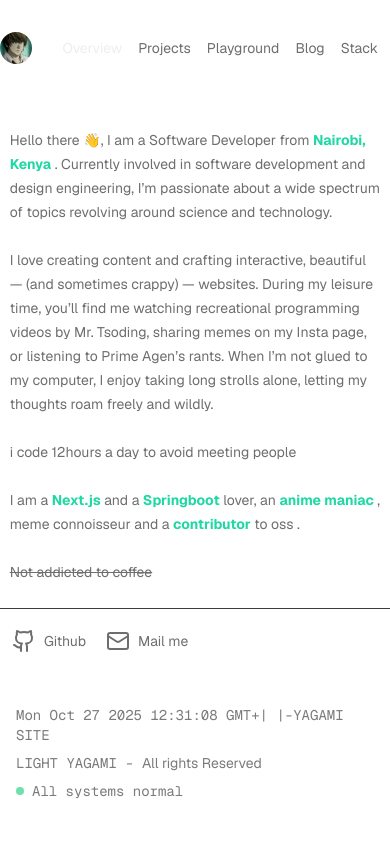
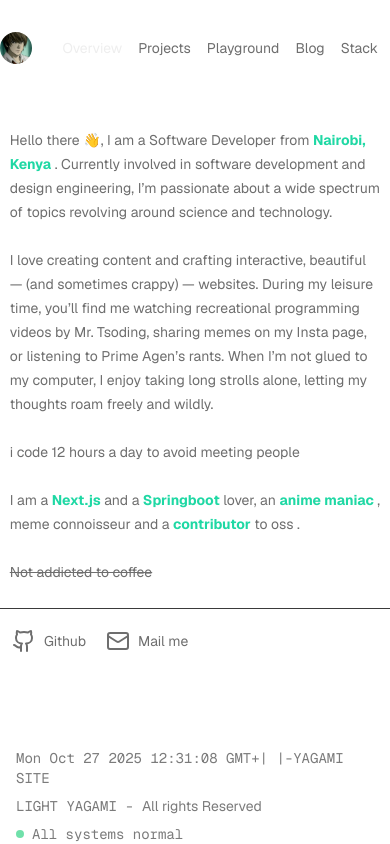
Before and after one commit to johnkinuthiaa/yagami, a Next.js app: page / in a window 390 px wide. Built offline with nearby package versions, Linux system fonts and the light colour scheme.

Commit message:
feat: fix footer

```diff
--- a/content-collections.ts
+++ b/content-collections.ts
@@ -1,9 +1,6 @@
 import { defineCollection, defineConfig } from "@content-collections/core";
 import { compileMDX } from "@content-collections/mdx";
 import { z } from "zod";
-
-// for more information on configuration, visit:
-// https://www.content-collections.dev/docs/configuration
 
 const posts = defineCollection({
   name: "posts",
--- a/src/app/layout.tsx
+++ b/src/app/layout.tsx
@@ -28,7 +28,7 @@ export default function RootLayout({
   return (
     <html lang="en">
       <body
-        className={`${geistSans.variable} ${geistMono.variable} w-full   antialiased`}
+        className={`${geistSans.variable} ${geistMono.variable} w-full antialiased`}
       >
           <div className={"flex flex-col font-sans py-8 w-full md:w-[40%] my-auto items-center justify-center mx-auto"}>
               <Header/>
--- a/src/components/layout/about-me.tsx
+++ b/src/components/layout/about-me.tsx
@@ -16,7 +16,7 @@ const AboutMe =()=>{
 
             </div>
             <div >
-                 i code 12hours a day to avoid meeting people
+                 i code 12 hours a day to avoid meeting people
             </div>
             <div className={"[&>strong]:text-[#1FD8A4]"}>
                 I am a <strong>Next.js</strong> and a <strong>Springboot</strong> lover, an <strong>anime maniac</strong> , meme connoisseur and a <strong>contributor</strong> to oss .
--- a/src/components/layout/footer.tsx
+++ b/src/components/layout/footer.tsx
@@ -10,7 +10,7 @@ const Footer =()=>{
     },[])
 
     return(
-        <footer className={"font-mono text-[#7B7B7B] text-sm flex flex-col gap-2 md:fixed lg:fixed relative bottom-6 px-4"}>
+        <footer className={"font-mono text-[#7B7B7B] text-sm flex flex-col gap-2 md:fixed lg:fixed absolute bottom-0 md:bottom-6 px-4"}>
             <div>
                 <p suppressHydrationWarning={true}>  {date.substring(0,29)}| |-YAGAMI SITE</p>
             </div>
```
